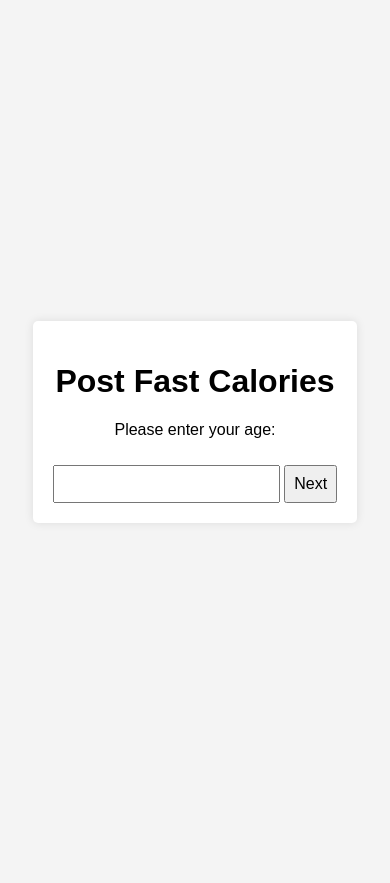
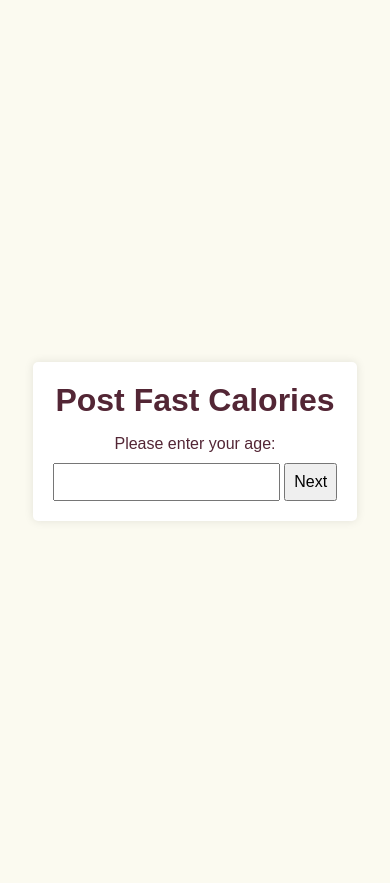
Before and after one commit to baphotex/flask-fraildoll, a Flask app: page /rfs-calculator in a window 390 px wide. Before the commit the page ends 503 px from the top, so only its background shows below. Run offline with Flask 2, Linux system fonts and the light colour scheme.

Commit message:
Update rfs-calculator.html

```diff
--- a/templates/rfs-calculator.html
+++ b/templates/rfs-calculator.html
@@ -6,6 +6,140 @@
     <title>Refeeding Calculator </title>
     <link rel="stylesheet" href="{{ url_for('static', filename='css/styles.css') }}">
     <link rel="icon" type="image/png" href="https://neothemes.neocities.org/images/favicon.gif" />
+    <style>
+
+*{
+box-sizing: border-box;
+margin: 0;
+padding: 0;
+}
+
+body{
+background-color: #FBFAF0;
+font-family: 'Questrial', sans-serif;
+font-size: 16px;
+color: #532635;
+margin: 5%;
+}
+
+.container{
+display: flex;
+flex-direction: row;
+gap: 1rem;
+max-width: 800px;
+margin: 0 auto;
+}
+
+.imgwrapper{
+display: flex;
+flex-grow: 1;
+flex-basis: 0;
+}
+
+.img{
+align-self: center;
+width: 100%;
+min-width: 200px;
+}
+
+.main{
+display: flex;
+flex-direction: column;
+flex-grow: 3;
+flex-basis: 0;
+justify-content: space-between;
+gap: 1rem;
+}
+
+.box{
+display: flex;
+gap: 1rem;
+}
+
+.boximg{
+align-self: center;
+width: 200px;
+}
+
+.content{
+flex-grow: 6;
+flex-basis: 0;
+min-width: 220px;
+height: 220px;
+border: 2px solid #5D1838;
+padding: 1rem;
+overflow: scroll;
+overflow-x: hidden;
+text-align: justify;
+line-height: 1.1;
+display: flex;
+flex-direction: column;
+gap: 0.5rem;
+}
+
+.headers{
+font-size: 20px;
+text-align: right;
+font-weight: normal;
+font-family: 'Love Ya Like A Sister', sans-serif;
+border-bottom: 2px dotted #5D1838;
+}
+
+a{
+text-decoration: none;
+color: #903643;
+}
+
+a:visited{
+color: #903643;
+}
+
+a:hover{
+font-style: italic;
+}
+
+a:active{
+font-style: italic;
+font-weight: bold;
+}
+
+::-webkit-scrollbar{
+width: 6px;
+}
+
+::-webkit-scrollbar-track{
+background-color: transparent;
+}
+
+::-webkit-scrollbar-thumb{
+background-color: #5D1838;
+}
+
+#credit{
+font-size: 12px;
+position: fixed;
+bottom: 0px;
+right: 0;
+}
+
+@media(max-width:730px){
+.box img{
+display: none;
+}
+}
+
+@media(max-width:515px){
+.container{
+flex-direction: column;
+}
+.img{
+width: 40%;
+min-width: 40%;
+margin: 0 auto;
+}
+}
+
+</style>
 </head>
 <body>
 
```
